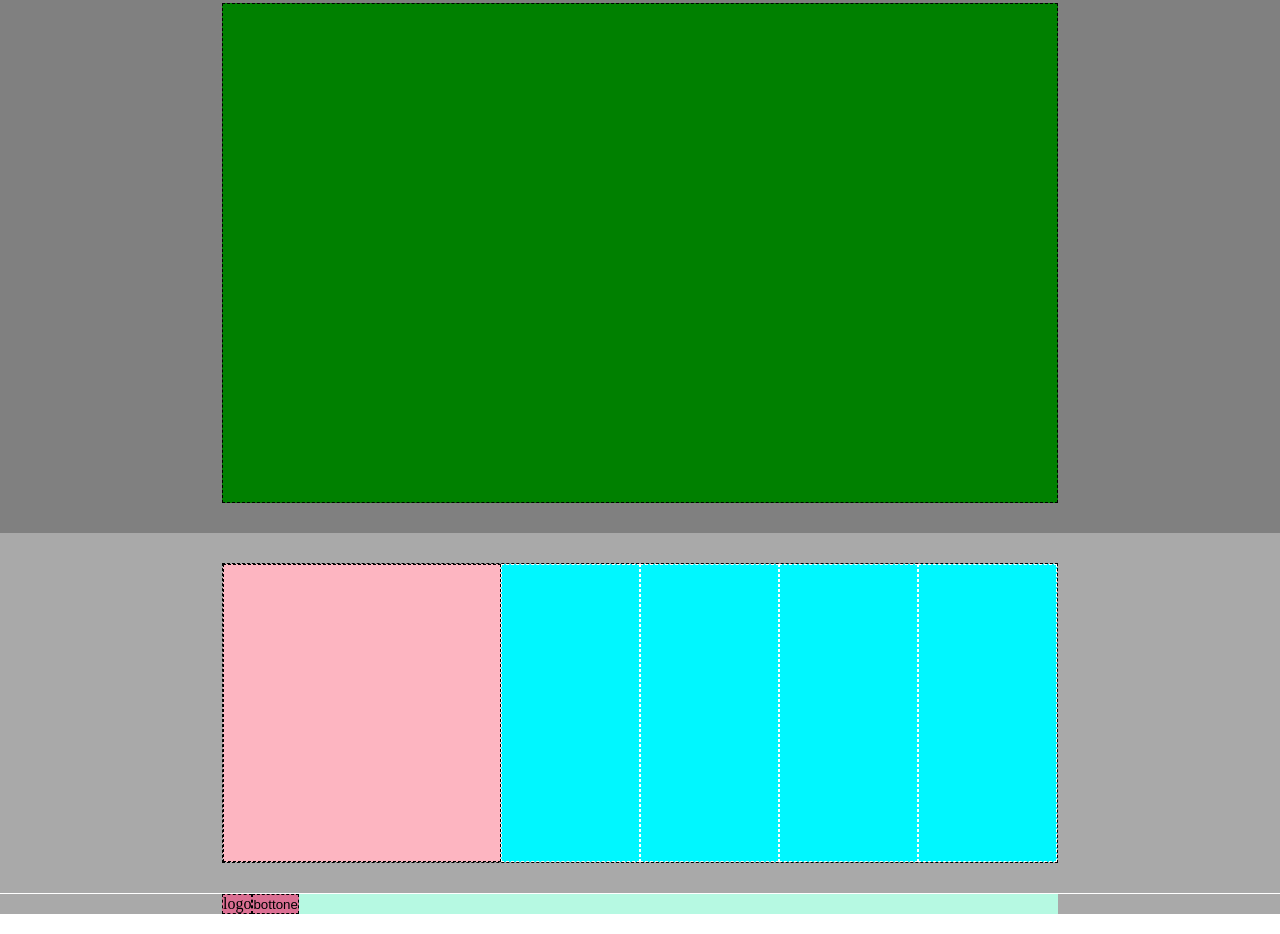
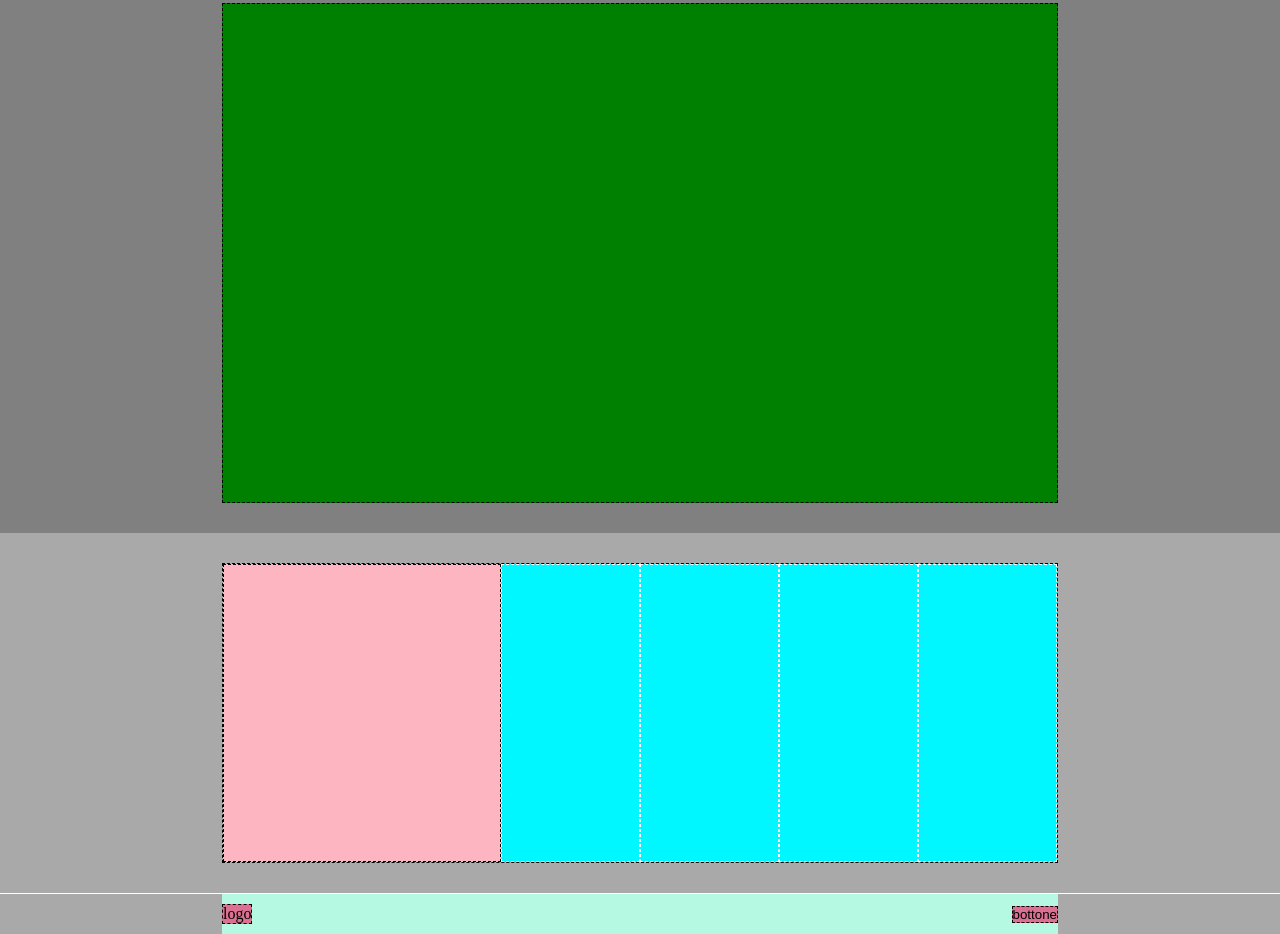
Before and after one commit to Leonardo-Rosales/htmlcss-struttura-discord, a plain HTML site: page index.html in a window 1280 px wide. Shown: the part 1529-2463 px from the top of the page. Drawn offline with Linux system fonts and the light colour scheme.

Commit message:
task completed

```diff
--- a/CSS/style.css
+++ b/CSS/style.css
@@ -139,6 +139,9 @@ img{
 
 .row-footer{
     background-color: rgb(182, 249, 226);
+    align-items: center;
+    justify-content: space-between;
+    min-height: 40px;
 }
 
 
```
